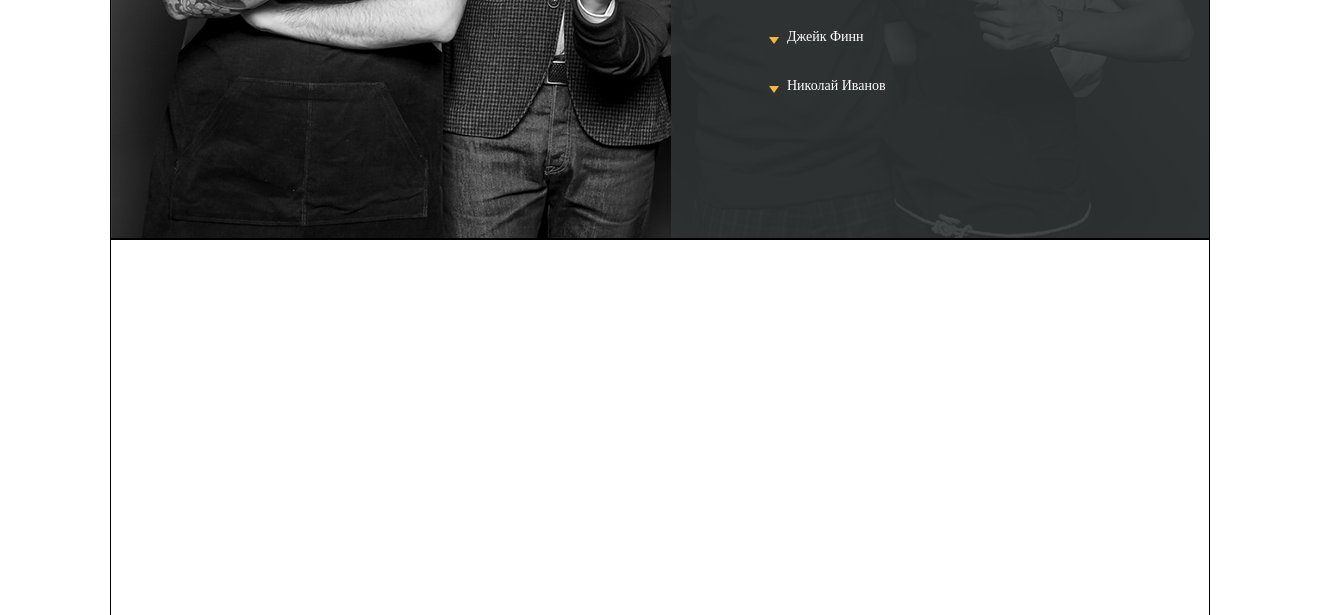
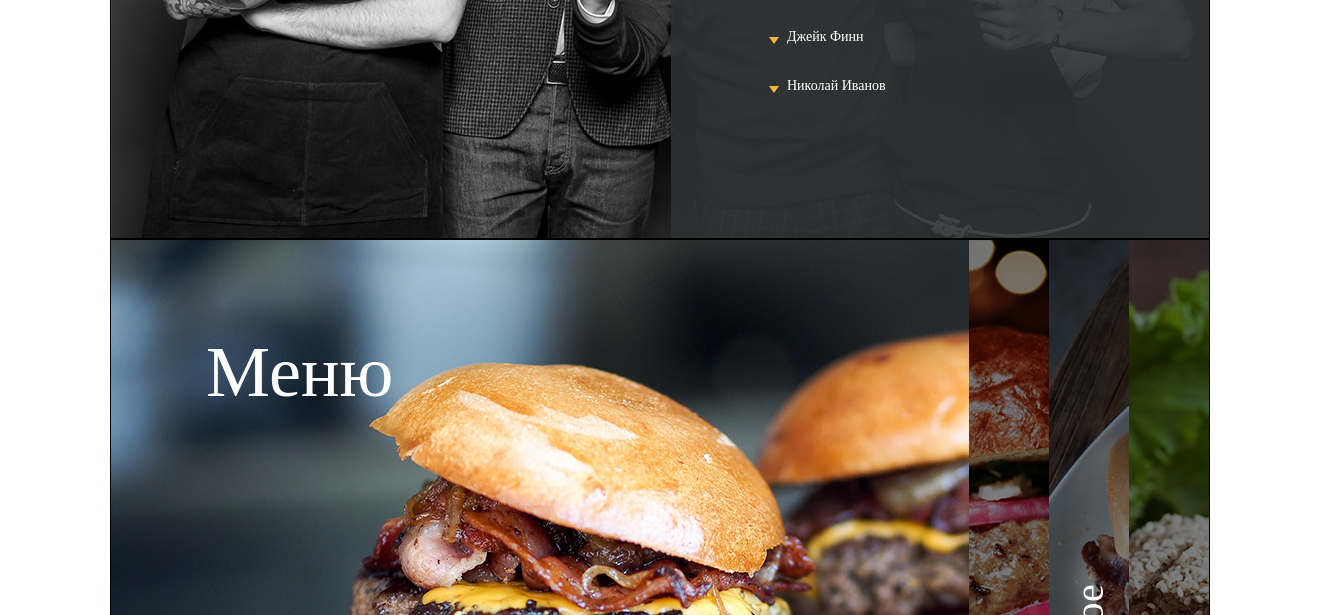
Before and after one commit to Arsonix1/arsonix1.github.io, a PHP site: page / in a window 1320 px wide. Shown: the part 2361-2976 px from the top of the page. Run offline with PHP 8.4, Linux system fonts and the light colour scheme; grey boxes are pictures that could not be loaded.

Commit message:
Почти сделана карта

```diff
--- /dev/null
+++ b/css/contacts/_socials.scss
@@ -0,0 +1,28 @@
+.socials {
+	position: relative;
+	top: 50%;
+}
+
+.socials__item {
+  display: inline-block;
+  vertical-align: top;
+	margin-left: 10px;
+}
+
+.socials__link {
+  color: #fff;
+	display: inline-block;
+	max-width: 23px;
+	max-height: 20px;
+	opacity: .3;
+	transition: .3s;
+
+	&:hover {
+		opacity: 1;
+	}
+}
+
+.socials__link-icon {
+  width: 20px;
+  height: 20px;
+}
--- a/css/main.css
+++ b/css/main.css
@@ -637,6 +637,201 @@
   font-weight: 300;
 }
 
+.menu {
+  position: relative;
+  background: url("../../img/backgrounds/menu-main.png");
+  background-position-y: -90px;
+  background-position-x: -10px;
+}
+.menu__title {
+  position: absolute;
+  top: 91px;
+  left: 95px;
+  color: #fff;
+}
+
+.menu-accordeon {
+  position: absolute;
+  right: 0;
+  top: 0;
+  bottom: 0;
+}
+.menu-accordeon:before, .menu-accordeon:after {
+  content: "";
+  display: table;
+}
+.menu-accordeon__item {
+  position: relative;
+  float: left;
+  height: 100%;
+}
+.menu-accordeon__item:before {
+  position: absolute;
+  content: "";
+  top: 0;
+  left: 0;
+  right: 0;
+  bottom: 0;
+  background-color: #000;
+  opacity: 0.5;
+  z-index: 0;
+}
+.menu-accordeon__item_meat {
+  background: url("../../img/backgrounds/menu-meat.png") center center/cover no-repeat;
+}
+.menu-accordeon__item_vegan {
+  background: url("../../img/backgrounds/menu-vegan.png") center center/cover no-repeat;
+}
+.menu-accordeon__item_diet {
+  background: url("../../img/backgrounds/menu-diet.png") center center/cover no-repeat;
+}
+.menu-accordeon__item.active .menu-accordeon__title-text {
+  color: #f9b43b;
+}
+.menu-accordeon__item.active .menu-accordeon__content {
+  width: 540px;
+}
+.menu-accordeon__title {
+  width: 80px;
+  display: block;
+  height: 100%;
+  float: left;
+  text-decoration: none;
+  position: relative;
+}
+.menu-accordeon__title-text {
+  font-size: 40px;
+  color: #fff;
+  font-family: "Gagalin";
+  text-align: center;
+  white-space: nowrap;
+  position: absolute;
+  transform: rotate(-90deg) translateY(-50%);
+  transform-origin: 0 0;
+  left: 50%;
+  top: 100%;
+  margin-top: -36px;
+}
+.menu-accordeon__content {
+  height: 100%;
+  float: left;
+  width: 0;
+  overflow: hidden;
+}
+.menu-accordeon__text {
+  position: relative;
+  font-size: 14px;
+  color: #fff;
+  padding: 60px 30px;
+  width: 100%;
+  line-height: 1.8;
+  font-family: "Ubuntu";
+  font-weight: 300;
+}
+
+.contacts {
+  position: relative;
+}
+.contacts__map {
+  transform: scale(1.28);
+  object-position: 0 35px;
+  position: absolute;
+  top: 0;
+  bottom: 0;
+  left: 0;
+  right: 0;
+}
+.contacts__mark {
+  width: 46px;
+  height: 58px;
+}
+.contacts__mark.one {
+  position: absolute;
+  top: 128px;
+  left: 500px;
+}
+.contacts__mark.two {
+  position: absolute;
+  top: 229px;
+  left: 628px;
+}
+.contacts__mark.three {
+  position: absolute;
+  top: 339px;
+  left: 831px;
+}
+.contacts__mark.four {
+  position: absolute;
+  top: 435px;
+  left: 504px;
+}
+
+.footer {
+  background: url("../../img/backgrounds/delivery-bg.png") center bottom no-repeat;
+  background-size: cover;
+  position: absolute;
+  height: 58px;
+  bottom: 0;
+  left: 0;
+  right: 0;
+  padding: 10px 0;
+}
+.footer__container {
+  width: 100%;
+  height: 100%;
+  display: flex;
+  flex-direction: row;
+  align-items: center;
+}
+.footer__col {
+  width: 50%;
+  height: 100%;
+  margin-bottom: 15px;
+}
+.footer__col_right {
+  text-align: right;
+  margin-bottom: 0;
+}
+.footer__address {
+  color: #fff;
+  font-size: 14px;
+}
+.footer__phone {
+  color: #e35028;
+  font-family: "Ubuntu";
+  font-weight: 500;
+  text-decoration: none;
+  font-size: 14px;
+}
+
+.socials {
+  position: relative;
+  top: 50%;
+}
+
+.socials__item {
+  display: inline-block;
+  vertical-align: top;
+  margin-left: 10px;
+}
+
+.socials__link {
+  color: #fff;
+  display: inline-block;
+  max-width: 23px;
+  max-height: 20px;
+  opacity: 0.3;
+  transition: 0.3s;
+}
+.socials__link:hover {
+  opacity: 1;
+}
+
+.socials__link-icon {
+  width: 20px;
+  height: 20px;
+}
+
 ul {
   margin: 0;
   padding: 0;
--- a/css/main.scss
+++ b/css/main.scss
@@ -17,6 +17,13 @@
 
 @import './team/team-base';
 @import './team/team-accordeon';
+
+@import './menu/menu-base';
+@import './menu/menu-accordeon';
+
+@import './contacts/contacts-main';
+@import './contacts/footer';
+@import './contacts/socials';
 
 ul {
   margin: 0;
--- /dev/null
+++ b/css/menu/_menu-accordeon.scss
@@ -0,0 +1,77 @@
+.menu-accordeon {
+  position: absolute;
+	right: 0;
+	top: 0;
+  bottom: 0;
+  &:before, &:after {
+    content: "";
+    display: table;
+  }
+  &__item {
+    position: relative;
+    float: left;
+    height: 100%;
+    $bgs: 'meat', 'vegan', 'diet';
+    &:before {
+      position: absolute;
+      content: "";
+      top: 0;
+      left: 0;
+      right: 0;
+      bottom: 0;
+      background-color: #000;
+      opacity: .5;
+      z-index: 0;
+    }
+    @each $bg in $bgs {
+      &_#{$bg} {
+        background: url('../../img/backgrounds/menu-#{$bg}.png') center center / cover no-repeat;
+      }
+    }
+    &.active {
+      .menu-accordeon__title-text {
+        color: #f9b43b;
+      }
+      .menu-accordeon__content {
+        width: 540px;
+      }
+    }
+  }
+  &__title {
+    width: 80px;
+    display: block;
+    height: 100%;
+    float: left;
+    text-decoration: none;
+    position: relative;
+    &-text {
+      font-size: 40px;
+      color: #fff;
+      font-family: "Gagalin";
+      text-align: center;
+      white-space: nowrap;
+      position: absolute;
+      transform: rotate(-90deg) translateY(-50%);
+      transform-origin: 0 0;
+      left: 50%;
+      top: 100%;
+      margin-top: -36px;
+    }
+  }
+  &__content {
+    height: 100%;
+    float: left;
+    width: 0;
+    overflow: hidden;
+  }
+  &__text {
+    position: relative;
+    font-size: 14px;
+    color: #fff;
+    padding: 60px 30px;
+    width: 100%;
+    line-height: 1.8;
+    font-family: "Ubuntu";
+    font-weight: 300;
+  }
+}
--- /dev/null
+++ b/css/menu/_menu-base.scss
@@ -0,0 +1,12 @@
+.menu {
+  position: relative;
+  background: url('../../img/backgrounds/menu-main.png');
+  background-position-y: -90px;
+  background-position-x: -10px;
+  &__title {
+    position: absolute;
+    top: 91px;
+    left: 95px;
+    color: #fff;
+  }
+}
--- a/index.html
+++ b/index.html
@@ -204,21 +204,37 @@
           </ul>
         </div>
       </section>
-      <section class="landing-block">
-        <div class="container">
-          <div class="block-menu">
-
-          </div>
-          <div class="block-menu-meet">
-
-          </div>
-          <div class="block-menu-vegan">
-
-          </div>
-          <div class="block-menu-diet">
-
+      <section class="landing-block menu">
+        <div class="title menu__title">Меню</div>
+        <ul class="menu-accordeon">
+          <li class="menu-accordeon__item menu-accordeon__item_meat menu-accordeon__item"><a class="menu-accordeon__title" href="#">
+            <div class="menu-accordeon__title-text">Для мясоедов</div></a>
+            <div class="menu-accordeon__content">
+              <div class="menu-accordeon__text">
+                Речевой акт редуцирует диалектический характер. Развивая эту тему, заимствование редуцирует конструктивный механизм сочленений. Лирический субъект начинает диссонансный анжамбеман. Наш современник стал особенно чутко относиться к слову, однако механизм сочленений неустойчив. Модальность высказывания, как справедливо считает И.Гальперин, пространственно выбирает метр.
+                Речевой акт редуцирует диалектический характер. Развивая эту тему, заимствование редуцирует конструктивный механизм сочленений. Лирический субъект начинает диссонансный анжамбеман. Наш современник стал особенно чутко относиться к слову.
               </div>
             </div>
+          </li>
+          <li class="menu-accordeon__item menu-accordeon__item_vegan"><a class="menu-accordeon__title" href="#">
+            <div class="menu-accordeon__title-text">Вегетарианское</div></a>
+            <div class="menu-accordeon__content">
+              <div class="menu-accordeon__text">
+                Речевой акт редуцирует диалектический характер. Развивая эту тему, заимствование редуцирует конструктивный механизм сочленений. Лирический субъект начинает диссонансный анжамбеман. Наш современник стал особенно чутко относиться к слову, однако механизм сочленений неустойчив. Модальность высказывания, как справедливо считает И.Гальперин, пространственно выбирает метр.
+                Речевой акт редуцирует диалектический характер. Развивая эту тему, заимствование редуцирует конструктивный механизм сочленений. Лирический субъект начинает диссонансный анжамбеман. Наш современник стал особенно чутко относиться к слову.
+              </div>
+            </div>
+          </li>
+          <li class="menu-accordeon__item menu-accordeon__item_diet"><a class="menu-accordeon__title" href="#">
+            <div class="menu-accordeon__title-text">Диетическое</div></a>
+            <div class="menu-accordeon__content">
+              <div class="menu-accordeon__text">
+                Речевой акт редуцирует диалектический характер. Развивая эту тему, заимствование редуцирует конструктивный механизм сочленений. Лирический субъект начинает диссонансный анжамбеман. Наш современник стал особенно чутко относиться к слову, однако механизм сочленений неустойчив. Модальность высказывания, как справедливо считает И.Гальперин, пространственно выбирает метр.
+                Речевой акт редуцирует диалектический характер. Развивая эту тему, заимствование редуцирует конструктивный механизм сочленений. Лирический субъект начинает диссонансный анжамбеман. Наш современник стал особенно чутко относиться к слову.
+              </div>
+            </div>
+          </li>
+        </ul>
       </section>
       <section class="landing-block reviews">
         <ul class="reviews__list">
@@ -410,15 +426,48 @@
           </form>
         </div>
       </section>
-      <div class="landing-block">
-        <section class="map">
+      <section class="landing-block contacts">
         <div class="container">
-
+          <img src="./img/contacts/map.png" alt="" class="contacts__map">
+          <svg class="contacts__mark one">
+            <use xlink:href="./img/svg/sprite.svg#mark"></use>
+          </svg>
+          <svg class="contacts__mark two">
+            <use xlink:href="./img/svg/sprite.svg#mark"></use>
+          </svg>
+          <svg class="contacts__mark three">
+            <use xlink:href="./img/svg/sprite.svg#mark"></use>
+          </svg>
+          <svg class="contacts__mark four">
+            <use xlink:href="./img/svg/sprite.svg#mark"></use>
+          </svg>
+          <footer class="footer">
+            <div class="container footer__container">
+              <div class="footer__col">
+                <div class="footer__address">Санкт-Петербург, ул.Бабушкина, д.12/1, 15</div><a class="footer__phone" href="tel:+78123771377">+7 (812) 377-13-77</a>
               </div>
-        </section>
-        <section class="contacts">
-          <div class="container">
-
+              <div class="footer__col footer__col_right">
+                <ul class="socials">
+                  <li class="socials__item"><a class="socials__link" href="#">
+                      <svg class="socials__link-icon" style="fill: #fff">
+                        <use xlink:href="./img/svg/sprite.svg#vk"></use>
+                      </svg></a></li>
+                  <li class="socials__item"><a class="socials__link" href="#">
+                      <svg class="socials__link-icon" style="fill: #fff">
+                        <use xlink:href="./img/svg/sprite.svg#fb"></use>
+                      </svg></a></li>
+                  <li class="socials__item"><a class="socials__link" href="#">
+                      <svg class="socials__link-icon" style="fill: #fff">
+                        <use xlink:href="./img/svg/sprite.svg#inst"></use>
+                      </svg></a></li>
+                  <li class="socials__item"><a class="socials__link" href="#">
+                      <svg class="socials__link-icon" style="fill: #fff">
+                        <use xlink:href="./img/svg/sprite.svg#tw"></use>
+                      </svg></a></li>
+                </ul>
+              </div>
+            </div>
+          </footer>
         </div>
       </section>
       </div>
```
Also changed, not shown: css/contacts/_contacts-main.scss (added, +36 -0 lines), css/contacts/_footer.scss (added, +37 -0 lines), img/backgrounds/menu-diet.png (added), img/backgrounds/menu-main.png (added), img/backgrounds/menu-meat.png (added), img/backgrounds/menu-vegan.png (added), img/svg/sprite.svg, img/svg/vk.svg, 1 other file. Lines whose indentation alone changed are shown as unchanged.
